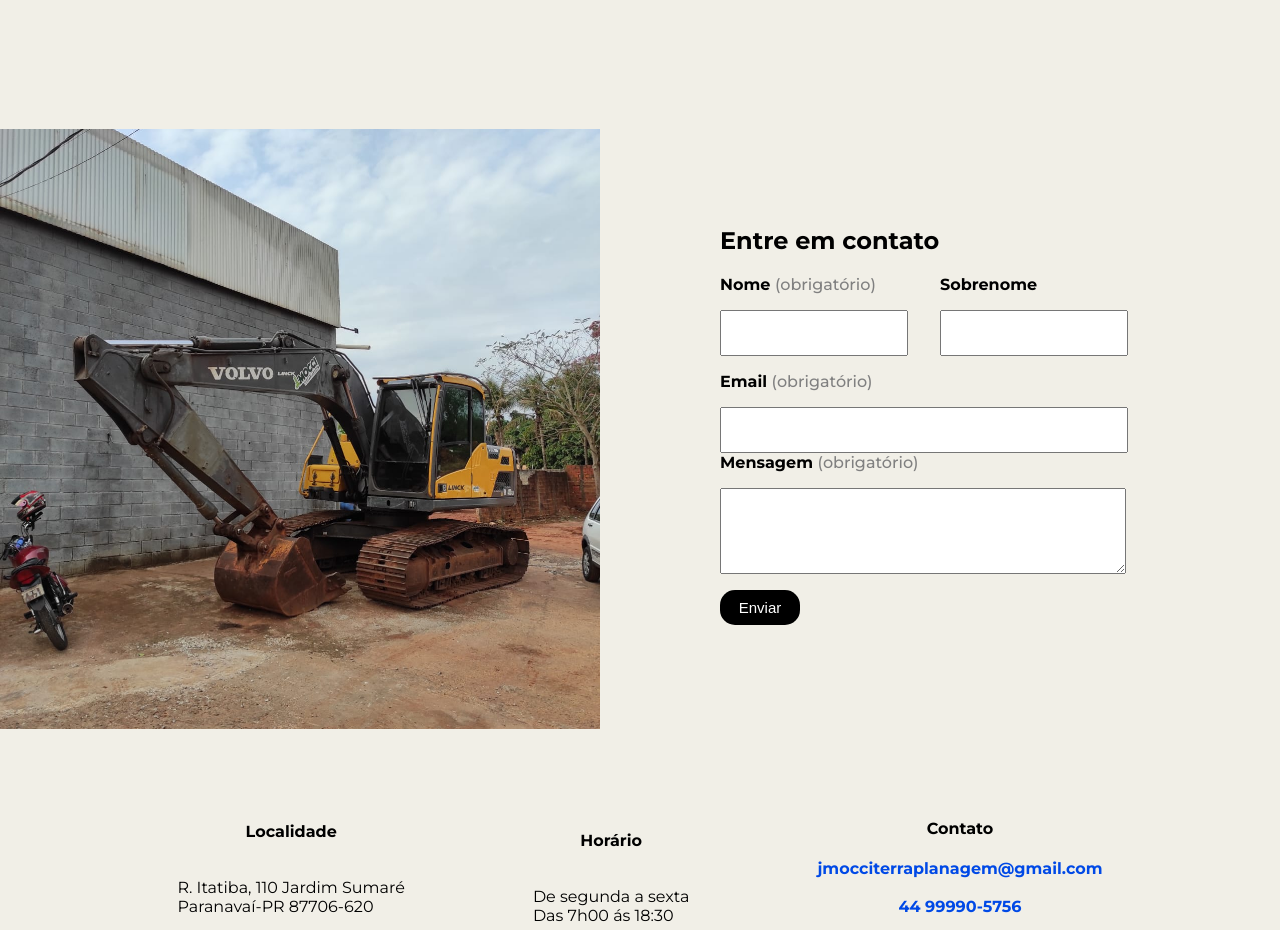
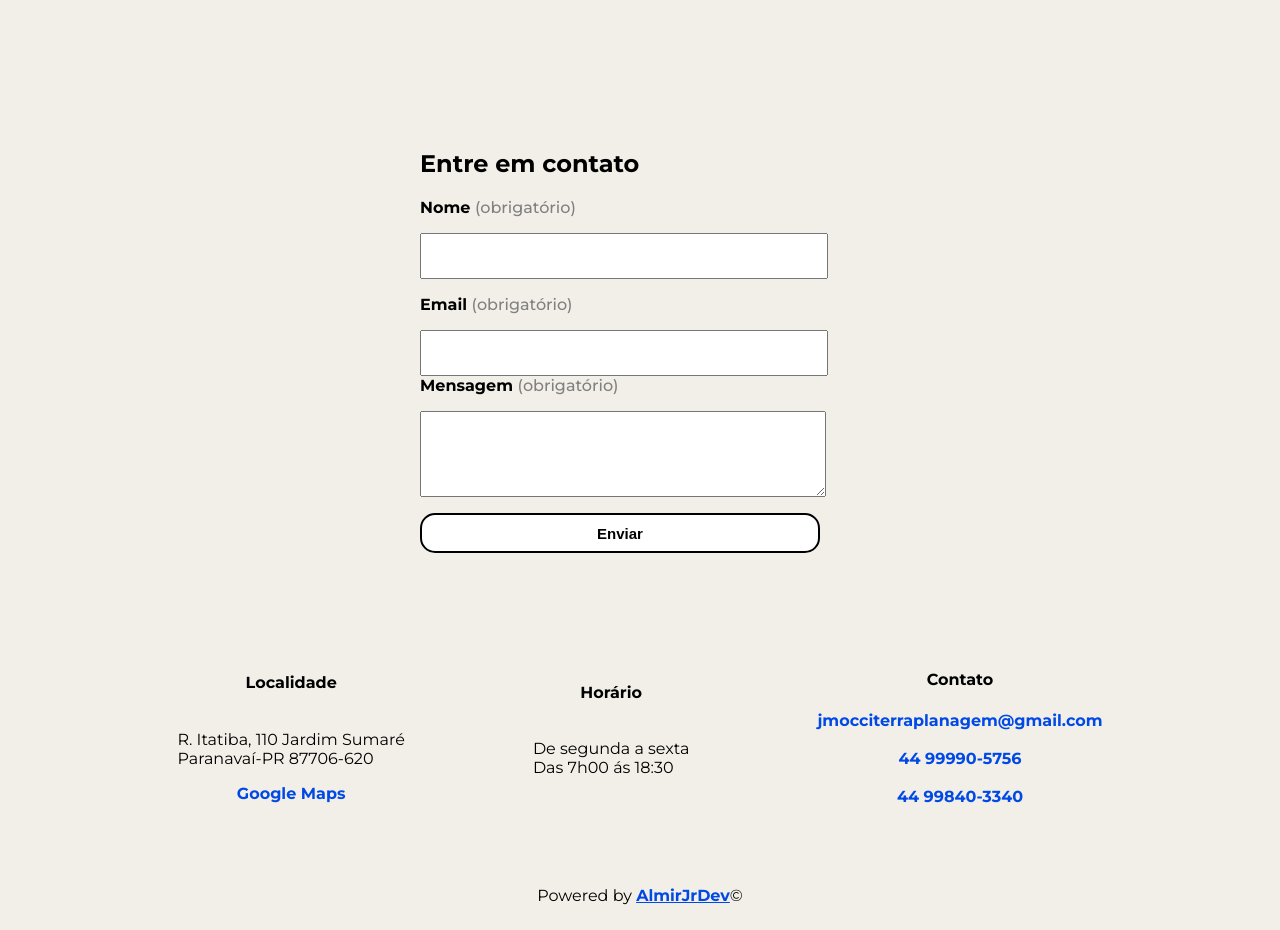
Before and after one commit to AlmirJrDev/JMOCCITERRAPLANAGEM, a React (Vite) app: page / in a window 1280 px wide. Shown: the part 3260-4190 px from the top of the page. Built offline with nearby package versions, Linux system fonts and the light colour scheme.

Commit message:
email test

```diff
--- a/package.json
+++ b/package.json
@@ -10,6 +10,7 @@
     "preview": "vite preview"
   },
   "dependencies": {
+    "@emailjs/browser": "^3.11.0",
     "@phosphor-icons/react": "^2.0.10",
     "@types/styled-components": "^5.1.26",
     "keen-slider": "^6.8.6",
--- a/src/components/Contact/index.tsx
+++ b/src/components/Contact/index.tsx
@@ -1,36 +1,79 @@
-import { ContainerContact, DivImg, FormContainer, FormGroup } from "./style";
-import Escavadeira from "../../assets/escavadeira.jpeg"
+import { ContainerContact,  FormContainer, FormGroup } from "./style";
+
+import { useEffect, useState, useRef } from "react";
+import emailjs from "@emailjs/browser";
 
 export function Contact() {
+  const [isVisible, setIsVisible] = useState(false);
+  const ContainerRef = useRef<HTMLDivElement>(null);
+
+  useEffect(() => {
+    const handleScroll = () => {
+      const elementTop = ContainerRef.current?.getBoundingClientRect().top ?? 0;
+      const offset = window.innerHeight * 0.8; // Ajuste este valor para controlar quando o fade-in deve ocorrer
+
+      if (elementTop < offset) {
+        setIsVisible(true);
+      }
+    };
+
+    window.addEventListener('scroll', handleScroll);
+    return () => {
+      window.removeEventListener('scroll', handleScroll);
+    };
+  }, []);
+
+
+
+   const [name, setName] = useState('')
+   const [email, setEmail] = useState('')
+   const [message, setMessage] = useState('')
+
+    function sendEmail(e: React.FormEvent) {
+      e.preventDefault();
+
+      if(name === '' || email === '' || message === ''){
+        alert("Preencha todos os campos")
+      }
+
+      const templateParams ={
+        from_name: name,
+        message: message,
+        email: email
+      }
+      emailjs.send("service_sgo6wk1", "template_6jlyuo6", templateParams, "DW-kGTdaPGoXjT3ki", )
+      .then((response) => {
+        console.log("email enviado", response.status, response.text)
+        setName('')
+        setEmail('')
+        setMessage('')
+      }, (err) => {
+        console.log('ERRO', err)
+      })
+    }
 
 
 
 
   return(
-    <ContainerContact id="contato">
-      <DivImg>
-        <img src={Escavadeira} alt="" />
-      </DivImg>
+    <ContainerContact id="contato"  ref={ContainerRef} isVisible={isVisible}>
 
       <FormContainer>
         <h2>Entre em contato</h2>
 
-        <form action="">
+        <form onSubmit={sendEmail}>
           <FormGroup>
             <div>
-              <label>Nome <span>(obrigatório)</span></label>
-              <input type="text" name="Nome" id="" />
+              <label htmlFor="name">Nome <span>(obrigatório)</span></label>
+              <input type="text" id="name" name="name" value={name} onChange={(e) => setName(e.target.value)} required/>
             </div>
-            <div>
-              <label>Sobrenome<span></span></label>
-              <input type="text" name="Sobrenome" id="" />
-            </div>
+
           </FormGroup>
           <label>Email <span>(obrigatório)</span></label>
-          <input type="email" name="Sobrenome" id="" />
+          <input type="email" id="email" name="email" value={email} onChange={(e) => setEmail(e.target.value)} required />
           <label>Mensagem <span>(obrigatório)</span></label>
-          <textarea> </textarea>
-          <button>Enviar</button>
+          <textarea id="message" name="message" value={message} onChange={(e) => setMessage(e.target.value)} required> </textarea>
+          <button type="submit" value="Enviar">Enviar</button>
         </form>
       </FormContainer>
     </ContainerContact>
--- a/src/components/Contact/style.ts
+++ b/src/components/Contact/style.ts
@@ -1,9 +1,17 @@
 import { styled } from "styled-components";
 
-export const ContainerContact = styled.section`
+interface ContainerProps {
+  isVisible: boolean;
+}
+
+export const ContainerContact = styled.section<ContainerProps>`
   display: flex;
   align-items: center;
   justify-content: space-between;
+
+   /* Efeito de fade-in */
+ opacity: ${({ isVisible }) => (isVisible ? 1 : 0)};
+  transition: opacity 1s ease-in-out;
 
 
 
@@ -60,14 +68,24 @@
 
     button{
       font-size: 15px;
-      background: #000;
-      border: none;
-      color: #fff;
-      width: 80px;
-      height: 35px;
+      background: #fff;
+      border: 2px solid;
+      color: #000;
+      cursor: pointer;
+      font-weight: bold;
+      width: 400px;
+      height: 40px;
       border-radius: 15px;
       margin-bottom: 2rem;
+      transition: ease-in-out 0.2s;
+
+      &:hover{
+      background: #000;
+      color: #fff;
     }
+    }
+
+
 `
 
 export const FormGroup = styled.div`
@@ -94,7 +112,7 @@
     }
 
     input{
-      width: 180px;
+      width: 400px;
       height: 40px;
     }
    }
--- a/src/components/Container/index.tsx
+++ b/src/components/Container/index.tsx
@@ -11,6 +11,7 @@
 const images: string[] = [ImgMain, Escavadeira, Retroescavadeira, CaminhãoCaçamba, PáCarregadeira]; // Coloque todos os caminhos das imagens em um array
 
 export function ContainerMain() {
+
   const [currentImage, setCurrentImage] = useState<string | null>(null);
 
   useEffect(() => {
--- a/src/components/Container/styles.ts
+++ b/src/components/Container/styles.ts
@@ -4,6 +4,8 @@
   display: flex;
   align-items: center;
   justify-content: center;
+
+
 
   h1{
     text-align: center;
```
Also changed, not shown: 1 other file (tests, documents, lock files or other folders).
